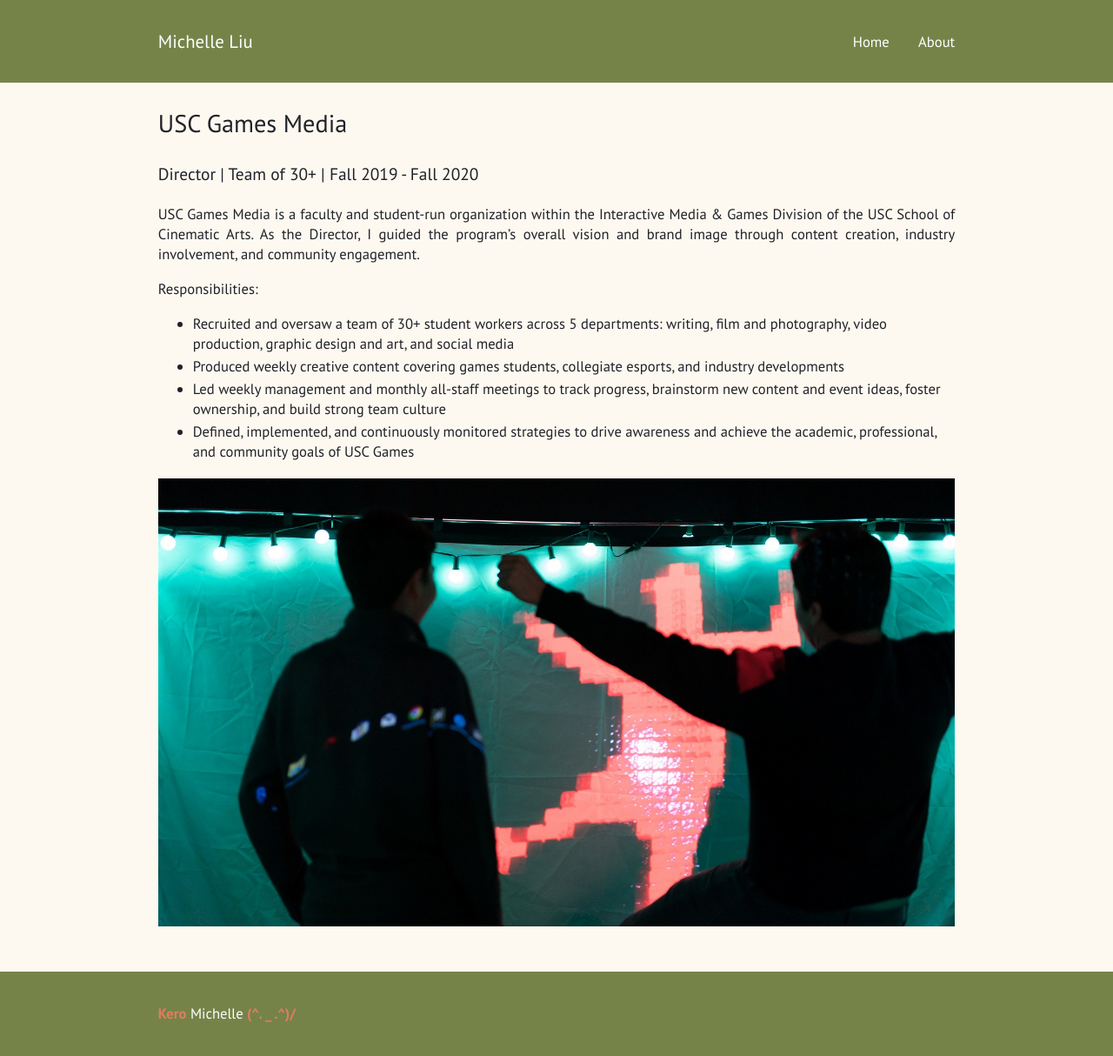
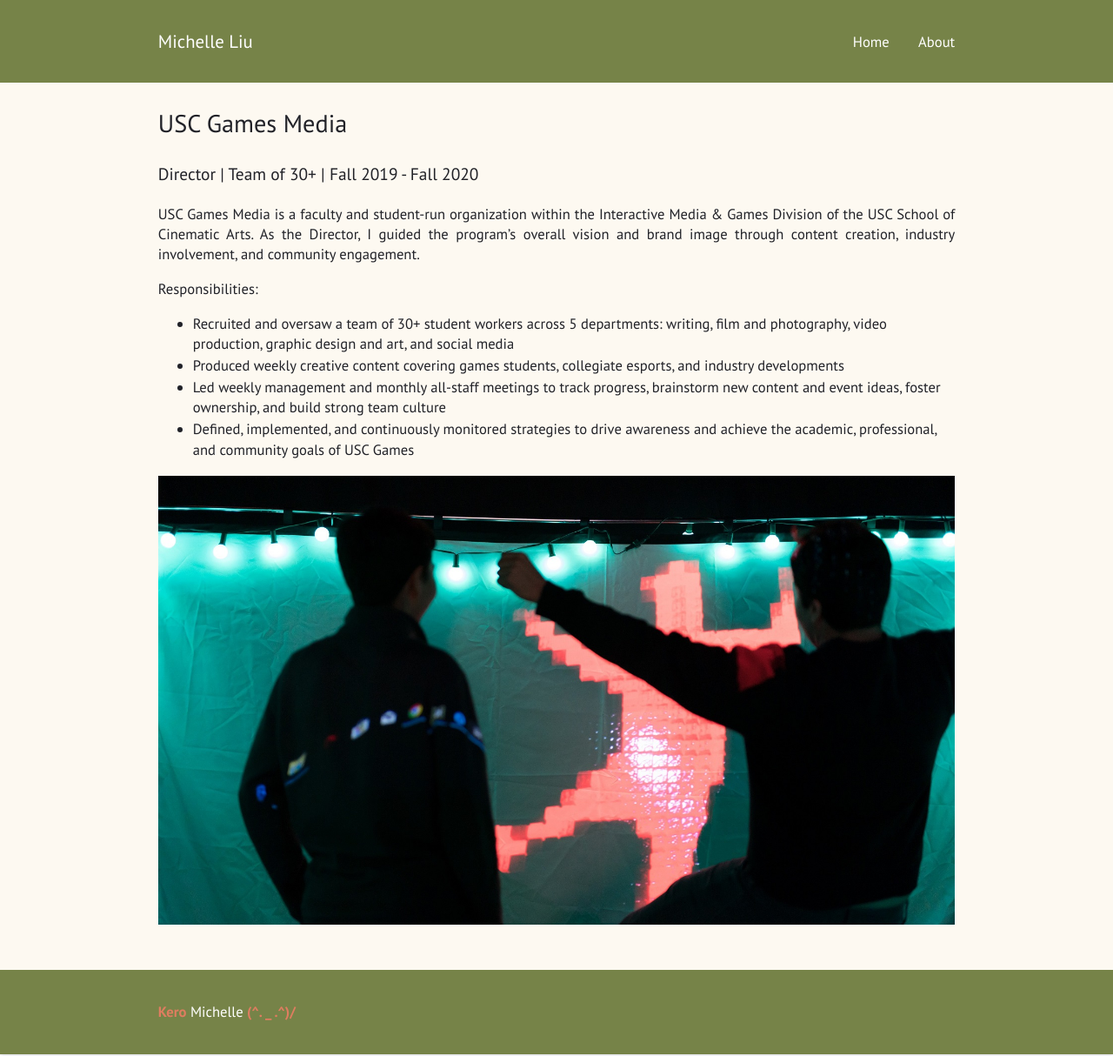
Before and after one commit to KeroMichelle/KeroMichelle.github.io, a Jekyll site: the page built from media-alt.md, in a window 1280 px wide. Shown: the whole page at 87% size. Built offline with Jekyll 4.4.1, drawn with Linux system fonts in a browser that asks for light colours.

Commit message:
List indent change

```diff
--- a/_sass/basic.sass
+++ b/_sass/basic.sass
@@ -87,7 +87,7 @@
   margin: .15em 0
 
 li
-  margin: .15em 0
+  margin: .1em 0
 
 img
   border-radius: 0px
```
